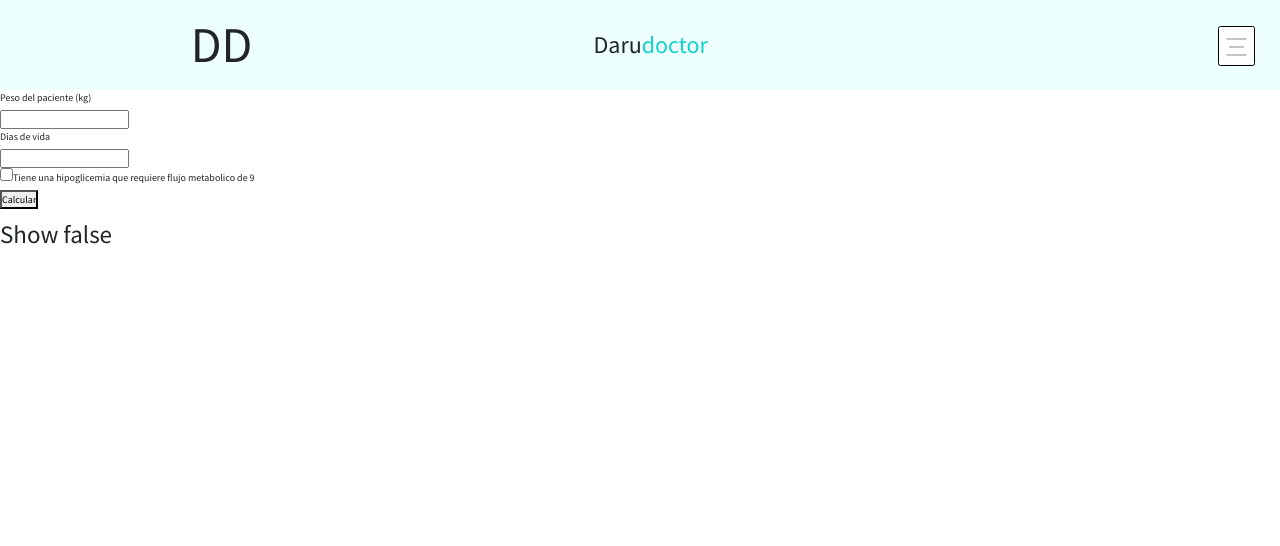
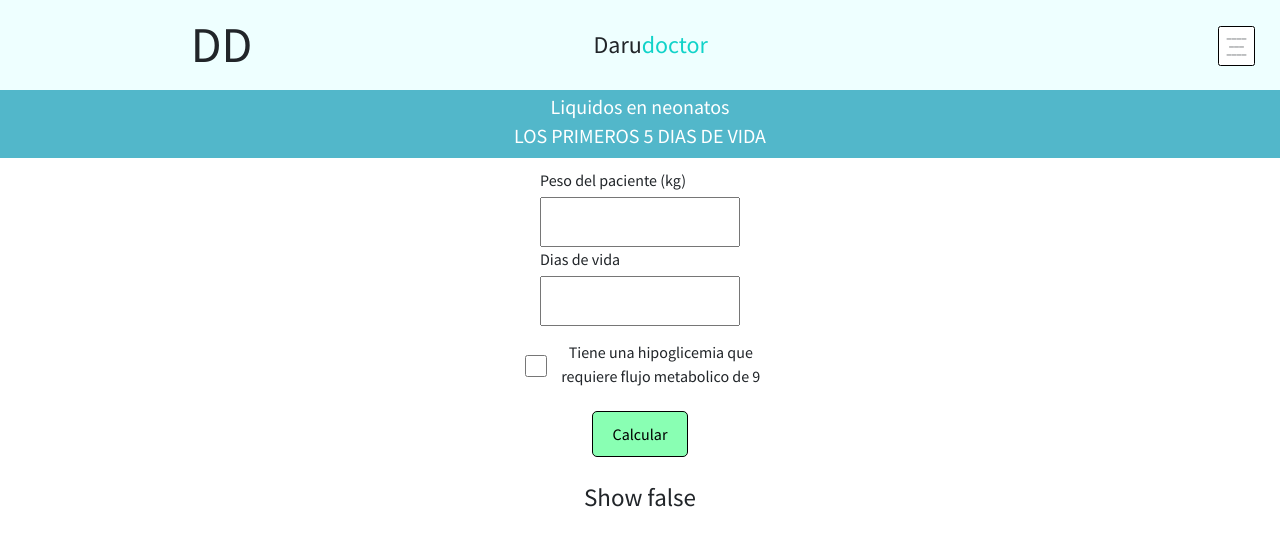
Before and after one commit to jeferbc/create-react-app, a React (Create React App) app: page /liquidos-neonatos in a window 1280 px wide. Shown: the top 546 px of the page. Built offline with nearby package versions, Linux system fonts and the light colour scheme.

Commit message:
form styles

```diff
--- a/src/App.css
+++ b/src/App.css
@@ -19,3 +19,11 @@ html {
 body {
   font-family: 'Source Sans Pro', sans-serif;
 }
+
+.calc-button {
+  padding: 10px 20px;
+  margin: 5px;
+  background-color: rgba(131, 255, 175, 0.945);
+  border: 1px solid black;
+  border-radius: 5px;
+}
--- a/src/App.js
+++ b/src/App.js
@@ -6,7 +6,7 @@ import {
 } from "react-router-dom";
 
 import Layout from './components/Layout'
-import About from './components/About'
+import About from './containers/About'
 import NeonatalFluidCalculator from './containers/NeonatalFluidCalculator';
 
 function App() {
--- /dev/null
+++ b/src/assets/styles/components/AppTitle.css
@@ -0,0 +1,14 @@
+.app-title-container {
+  width: 100vw;
+  padding: 5px;
+  display: flex;
+  flex-direction: column;
+  align-items: center;
+  background-color: rgba(8, 152, 180, 0.699);
+}
+.app-title, .app-subtitle {
+  width: 80vw;
+  text-align: center;
+  font-size: 2rem;
+  color: var(--just-white);
+}
--- /dev/null
+++ b/src/assets/styles/components/NeonatalFluidCalculator.css
@@ -0,0 +1,48 @@
+.app-container {
+  display: flex;
+  flex-direction: column;
+  align-items: center;
+}
+.form {
+  padding: 10px;
+  display: flex;
+  flex-direction: column;
+  align-items: center;
+  list-style: none;
+  font-size: 1.6rem;
+}
+
+.inputs {
+  width: 200px;
+  height: 50px;
+  text-align: center;
+  font-weight: bold;
+  font-size: 1.5rem;
+}
+
+.hipoglicemia-input {
+  display: flex;
+  align-items: center;
+  margin: 10px;
+  width: 250px;
+  font-size: 1.6rem;
+}
+
+.hipoglicemia-input input {
+  width: 4rem;
+  height: 4rem;
+  margin: 10px;
+}
+
+.hipoglicemia-input label {
+  text-align: center;
+}
+
+.resultados-container {
+  padding: 20px;
+  font-size: 2rem;
+  background-color: var(--just-white);
+  color: var(--darkest-black);
+  border-radius: 10px;
+  margin: 30px 0;
+}
--- /dev/null
+++ b/src/components/AppTitle.jsx
@@ -0,0 +1,12 @@
+import '../assets/styles/components/AppTitle.css'
+
+const AppTitle = ({ title, subtitle }) => {
+  return(
+    <div className="app-title-container">
+      <h2 className="app-title">{title}</h2>
+      {subtitle ? <h2 className="app-subtitle">{subtitle}</h2>: ""}
+    </div>
+  )
+}
+
+export default AppTitle
--- a/src/containers/NeonatalFluidCalculator.jsx
+++ b/src/containers/NeonatalFluidCalculator.jsx
@@ -1,6 +1,7 @@
 import React, { useState } from 'react';
 import appInit from '../assets/functions/appInit';
-
+import AppTitle from '../components/AppTitle'
+import '../assets/styles/components/NeonatalFluidCalculator.css'
 // import {
   // appInit,
   // dextrosaSeleccionadaEnCc,
@@ -101,13 +102,14 @@ const NeonatalFluidCalculator = () => {
 
   return (
     <div className="app-container">
+      <AppTitle title="Liquidos en neonatos" subtitle="LOS PRIMEROS 5 DIAS DE VIDA" />
       <div className="form-container">
       <form action="" method="">
-        <ul class="form">
+        <ul className="form">
           <li>
-            <label for="peso">Peso del paciente (kg)</label> <br/>
+            <label htmlFor="peso">Peso del paciente (kg)</label> <br/>
             <input
-              class="inputs"
+              className="inputs"
               type="text"
               id="peso"
               name="user_peso"
@@ -115,27 +117,27 @@ const NeonatalFluidCalculator = () => {
             />
           </li>
           <li>
-            <label for="dias">Dias de vida</label> <br/>
+            <label htmlFor="dias">Dias de vida</label> <br/>
             <input
-              class="inputs"
+              className="inputs"
               type="text"
               id="dias"
               name="user_dias"
               onChange={handleChange}
             />
           </li>
-          <li  class="hipoglicemia-input">
+          <li  className="hipoglicemia-input">
             <input
               type="checkbox"
               id="dias"
               name="hipoglicemia"
               onChange={handleChange}
             />
-            <label for="hipoglicemia">Tiene una hipoglicemia que requiere flujo metabolico de 9</label> <br/>
+            <label htmlFor="hipoglicemia">Tiene una hipoglicemia que requiere flujo metabolico de 9</label> <br/>
           </li>
-          <li class="button-container">
+          <li className="button-container">
             <button
-              class="calc-button"
+              className="calc-button"
               type="button"
               id="botonCalcular"
               onClick={handleClick}
@@ -146,9 +148,9 @@ const NeonatalFluidCalculator = () => {
       </div>
       {show ?
       <>
-        <div class="resultados-container">
+        <div className="resultados-container">
           <h4>FORMULA</h4>
-          <ul class="resultados-list">
+          <ul className="resultados-list">
             <li>
               <label id="liquidosNecesarios">-Administrar ${dextrosaSeleccionadaEnCc} CC de ${dextrosaSeleccionada}<br/> y agregar ${ccDiference} CC de agua destilada. <br/>En 24 horas.</label>
             </li>
@@ -163,12 +165,12 @@ const NeonatalFluidCalculator = () => {
             </li>
           </ul>
         </div>
-        <div class="title-container">
+        <div className="title-container">
           <h3>En caso de querer hacer los calculos manualmente estas son las cantidades de dextrosa en CC que se necesitan segun su concentracion</h3>
         </div>
-        <div class="otras-dextrosas-container">
+        <div className="otras-dextrosas-container">
           <h4>Otras dextrosas</h4>
-          <ul class="resultados-list">
+          <ul className="resultados-list">
             <li>
               <label id="resultado5">-Dextrosa al 5 en cc :---${cantidadDextrosaAl5Porciento} CC</label>
             </li>
@@ -184,7 +186,7 @@ const NeonatalFluidCalculator = () => {
           </ul>
         </div>
       </>
-      : <h1>Show false</h1> }
+      : <h1 className="show-false">Show false</h1> }
     </div>
   )
 }
```
Also changed, not shown: src/containers/About.jsx (renamed from src/components/About.jsx).
